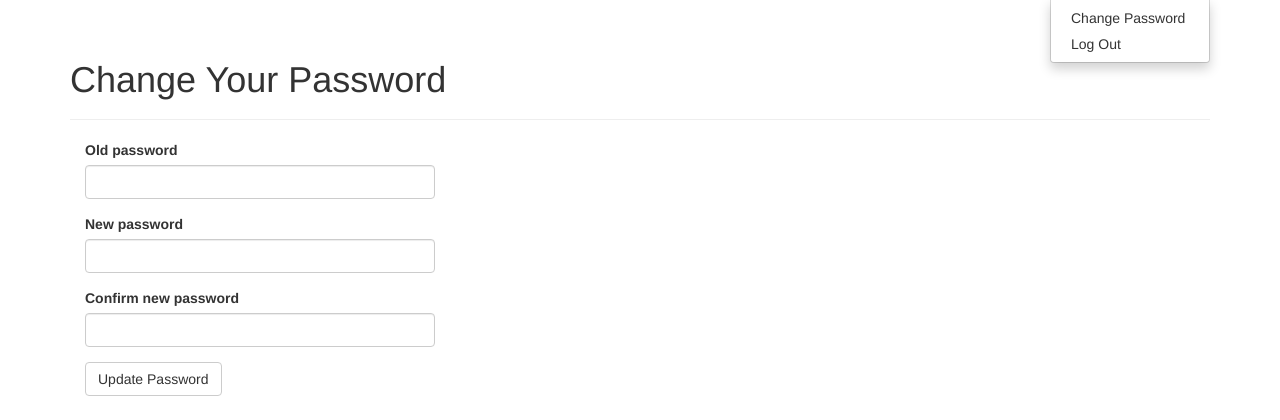
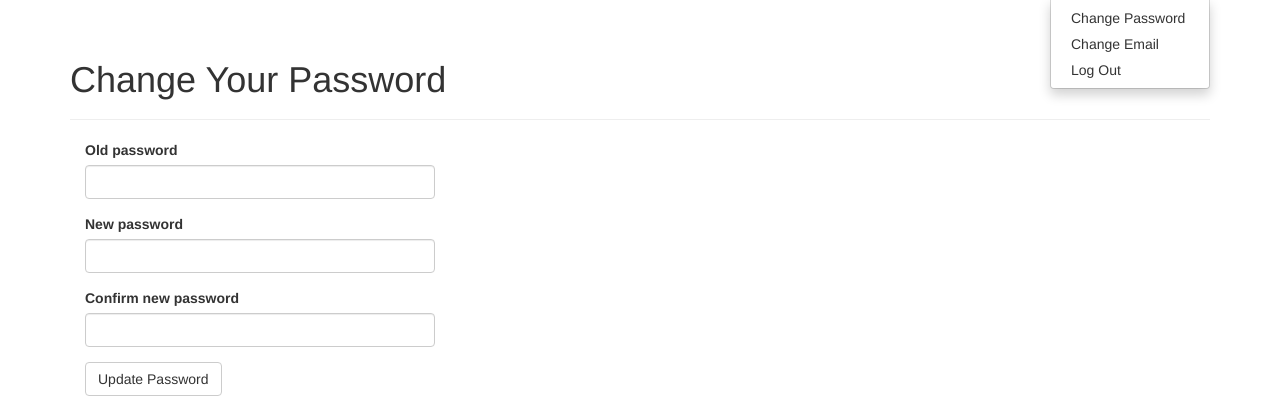
Before and after one commit to fishtai0/flaskr, a Flask app: page /change-password in a window 1280 px wide, after a click on "Account". Shown: the part 52-472 px from the top of the page. Run offline with Flask 2, Linux system fonts and the light colour scheme; the visitor is signed in with stand-in values (Sample User, id 1); some libraries are stand-ins or nearby versions.

Commit message:
auth: add email address changes

```diff
--- a/app/auth/forms.py
+++ b/app/auth/forms.py
@@ -69,3 +69,14 @@ class PasswordResetForm(FlaskForm):
     def validate_email(self, field):
         if User.select().where(User.email == field.data).first() is None:
             raise ValidationError('Unknown email address.')
+
+
+class ChangeEmailForm(FlaskForm):
+    email = StringField('New Email', validators=[Required(), Length(1, 64),
+                                                 Email()])
+    password = PasswordField('Password', validators=[Required()])
+    submit = SubmitField('Update Email Address')
+
+    def validate_email(self, field):
+        if User.select().where(User.email == field.data).first():
+            raise ValidationError('Email already registered.')
--- a/app/auth/views.py
+++ b/app/auth/views.py
@@ -10,7 +10,8 @@ from .forms import (
     RegistrationForm,
     ChangePasswordForm,
     PasswordResetRequestForm,
-    PasswordResetForm
+    PasswordResetForm,
+    ChangeEmailForm
 )
 
 
@@ -104,6 +105,35 @@ def password_reset(token):
     return render_template('auth/reset_password.html', form=form)
 
 
+@auth.route('/change-email', methods=['GET', 'POST'])
+@login_required
+def change_email_request():
+    form = ChangeEmailForm()
+    if form.validate_on_submit():
+        if current_user.verify_password(form.password.data):
+            new_email = form.email.data
+            token = current_user.generate_email_change_token(new_email)
+            # send_email(new_email, 'Confirm your email address',
+            #            'auth/email/change_email',
+            #            user=current_user, token=token)
+            # flash('An email with instructions to confirm your new email '
+            #       'address has been sent to you.')
+            return redirect(url_for('auth.change_email', token=token))
+        else:
+            flash('Invalid email or password.')
+    return render_template("auth/change_email.html", form=form)
+
+
+@auth.route('/change-email/<token>')
+@login_required
+def change_email(token):
+    if current_user.change_email(token):
+        flash('Your email address has been updated.')
+    else:
+        flash('Invalid request.')
+    return redirect(url_for('main.index'))
+
+
 # @auth.route('/confirm/<token>')
 # @login_required
 # def confirm(token):
--- a/app/models.py
+++ b/app/models.py
@@ -71,6 +71,29 @@ class User(UserMixin, db.Model):
         self.save()
         return True
 
+    def generate_email_change_token(self, new_email, expiration=3600):
+        s = Serializer(current_app.config['SECRET_KEY'], expiration)
+        return s.dumps({'change_email': self.id, 'new_email': new_email})
+
+    def change_email(self, token):
+        s = Serializer(current_app.config['SECRET_KEY'])
+        try:
+            data = s.loads(token)
+        except:
+            return False
+        if data.get('change_email') != self.id:
+            return False
+        new_email = data.get('new_email')
+        if new_email is None:
+            return False
+        if (self.__class__.select()
+            .where(self.__class__.email == new_email)
+                .first()) is not None:
+            return False
+        self.email = new_email
+        self.save()
+        return True
+
     def __repr__(self):
         return '<User %r>' % self.username
 
--- a/app/templates/base.html
+++ b/app/templates/base.html
@@ -35,6 +35,7 @@
                         <a href="#" class="dropdown-toggle" data-toggle="dropdown">Account <b class="caret"></b></a>
                         <ul class="dropdown-menu">
                             <li><a href="{{ url_for('auth.change_password') }}">Change Password</a></li>
+                            <li><a href="{{ url_for('auth.change_email_request') }}">Change Email</a></li>
                             <li><a href="{{ url_for('auth.logout') }}">Log Out</a></li>
                         </ul>
                     </li>
```
Also changed, not shown: app/templates/auth/change_email.html (added, +13 -0 lines), tests/test_user_model.py (+25 -0 lines).
